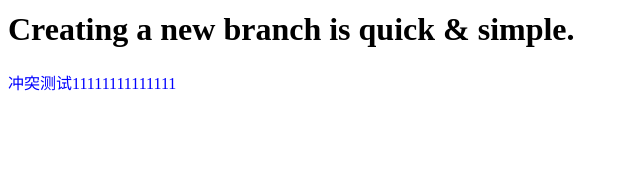
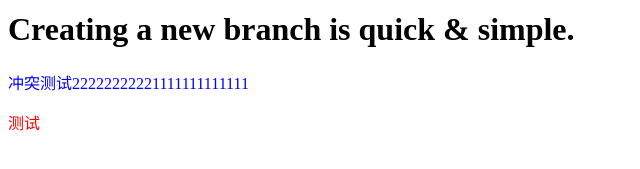
Before and after one commit to gxj199946/learngit, a plain HTML site: page index.html in a window 1280 px wide. Shown: the part 181-350 px from the top of the page, without its empty margins (0-640 px from the left). Drawn offline with Linux system fonts and the light colour scheme.

Commit message:
and simple

```diff
--- a/index.html
+++ b/index.html
@@ -15,7 +15,11 @@
   <p>新添加</p>
   <h1>Creating a new branch is quick & simple.
   </h1>
-  <div style="color: blue;">冲突测试11111111111111</div>
+  <div style="color: blue;">冲突测试22222222221111111111111</div>
+  <div>
+    <p>
+      测试
+    </p>
   <style>
     div {
       color: red;
```
